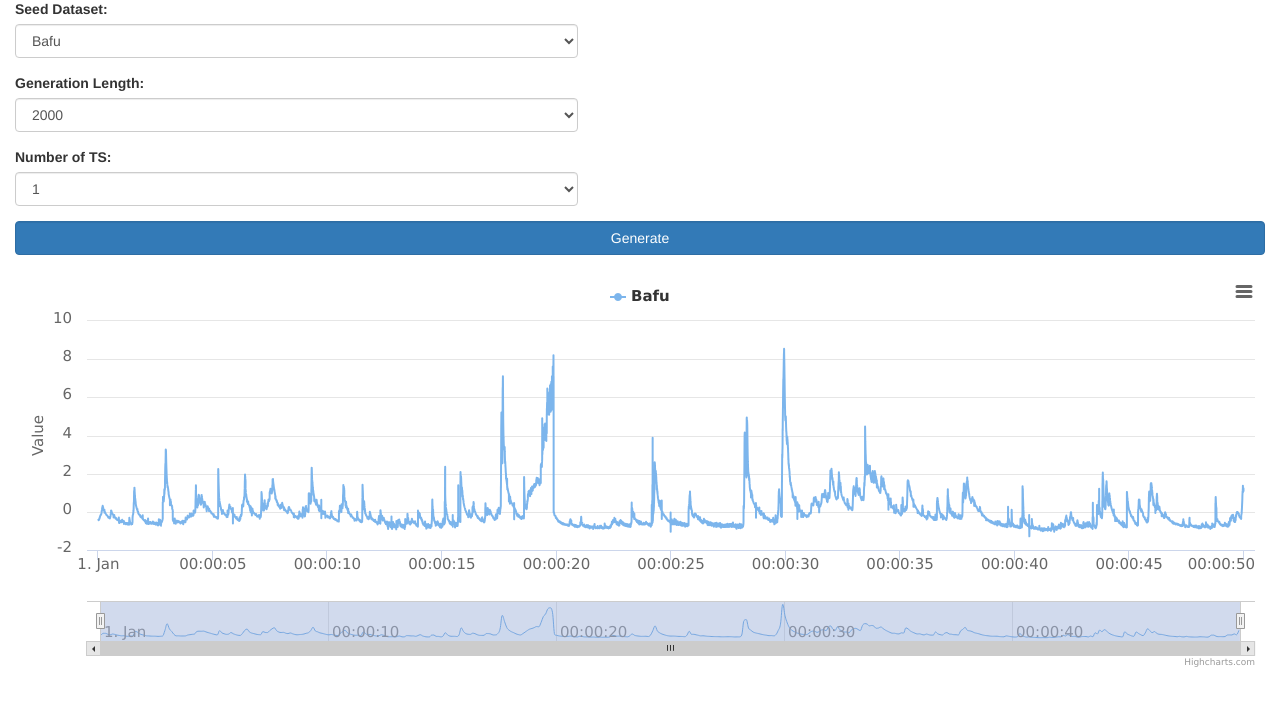
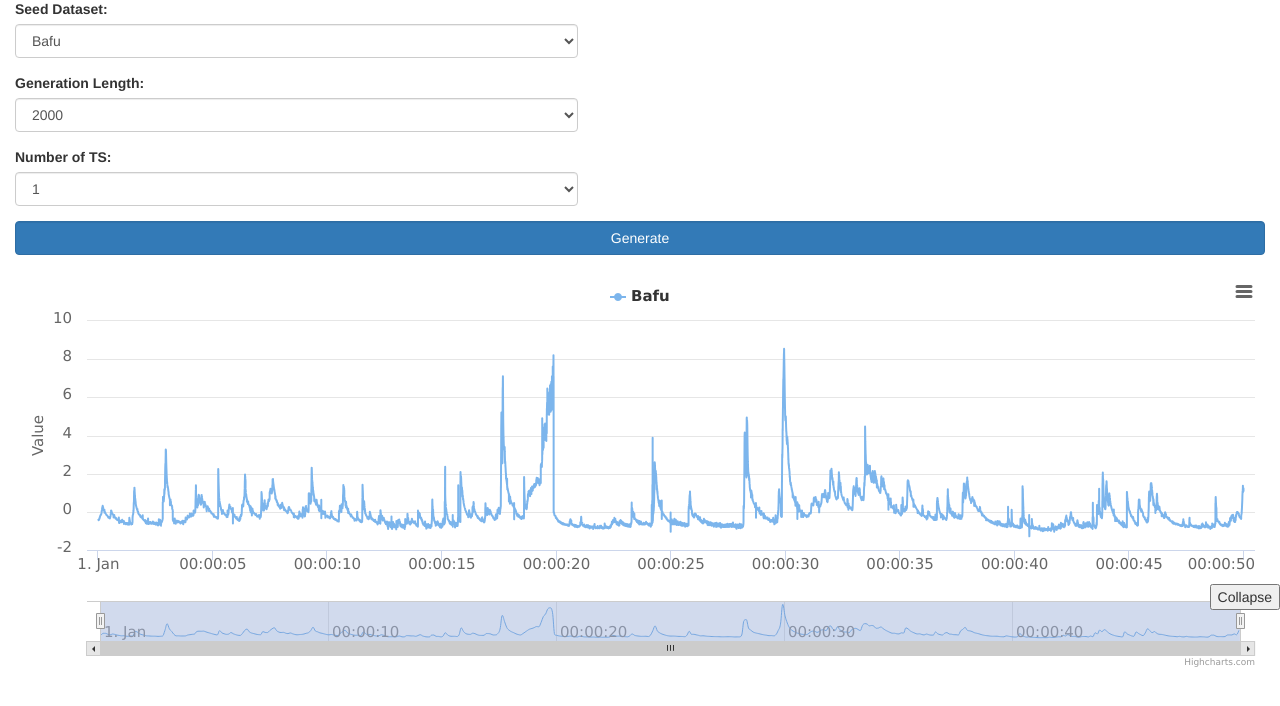
Before and after one commit to eXascaleInfolab/seer, a Django app: page /generation in a window 1280 px wide. Shown: the part 71-777 px from the top of the page. Run offline with Django 4.2, Linux system fonts and the light colour scheme; some libraries are stand-ins or nearby versions.

Commit message:
Initial commit

```diff
--- a/templates/base.html
+++ b/templates/base.html
@@ -68,9 +68,11 @@
         .highcharts-axis-labels > text {
             font-size: 15px !important;
         }
+
         .highcharts-axis > text {
             font-size: 15px !important;
         }
+
         body {
             padding-top: 70px; /* Required padding for .navbar-fixed-top. Remove if using .navbar-static-top. Change if height of navigation changes. */
         }
@@ -170,7 +172,7 @@
     </div>
 </nav>
 
-<div class="container-fluid" style="height:90%">
+<div class="container-fluid" style="max-height: 90vh; position: relative;">
     {% block content_fluid %}
     {% endblock %}
 </div>
--- a/templates/generation/generation.html
+++ b/templates/generation/generation.html
@@ -4,6 +4,9 @@
 
 {#context contains: data_sets  #}
 {% block content_fluid %}
+    <button id="collapseBtn" class="scrol-fix" style="position: absolute; bottom: 60px; right: 0; z-index: 9999;">
+        Collapse
+    </button>
 
     {% include "generation/generation_from.html" %}
 
@@ -11,7 +14,8 @@
         <div id="data-container"></div>
     </div>
 
-    <div id="generation-chart" style="display: none;">
+    <div id="generation-chart" style="display: none;position: relative;">
+
         <div id="generation-container" style="height: 1000px"></div>
     </div>
 
@@ -26,12 +30,13 @@
             });
         }
 
+        let nGenerated = 0
+
         function loadGeneratedData() {
             console.log("loadGeneratedData");
 
             // Set generation-chart visible
             document.getElementById("generation-chart").style.display = "block";
-
             getGeneratedDatasets().done(function (data) {
                 var newData = data.generated;
                 console.log(newData);
@@ -45,8 +50,8 @@
                 while (generationChart.yAxis.length > 1) {
                     generationChart.yAxis[0].remove();
                 }
-
-                document.getElementById('generation-container').style.height = ((newData.length + 0.4) * 300) + 'px'
+                nGenerated = newData.length
+                document.getElementById('generation-container').style.height = ((nGenerated + 0.4) * 300) + 'px'
 
                 newData.forEach(function (ts, index) {
                     generationChart.addAxis({
@@ -55,8 +60,8 @@
                         },
                         top: index * 300 + "px",
                         offset: 1,
-                        height: "300px",
-                        minPadding: 0.2,
+                        height: "310px",
+                        minPadding: 0.3,
                         endOnTick: false,
                     })
                 })
@@ -74,13 +79,15 @@
 
                     // Add the series to the chart using the new axis
                     generationChart.addSeries({
-                        name: data.name + "_generated" + index+1,
+                        name: data.name + "_generated" + index + 1,
                         data: ts,
                         yAxis: index // Use the index of the last added axis
                     }, false);
                 });
+                generationChart.axes[3].update({title: {text: "1"}})
 
                 generationChart.redraw();
+
             });
         }
 
@@ -89,6 +96,28 @@
 
         let generationBtn = document.getElementById("generationBtn");
         generationBtn.addEventListener("click", loadGeneratedData);
+
+        let collapseAxes = function () {
+            generationChart.series.forEach(function (series, index) {
+                if (series.name.includes("Navigator")) return;
+                series.update({yAxis: 0})
+            })
+            document.getElementById('generation-container').style.height = ((1 + 0.4) * 300) + 'px'
+
+        }
+        let extendAxes = function () {
+            document.getElementById('generation-container').style.height = ((nGenerated + 0.4) * 300) + 'px'
+
+            generationChart.series.forEach(function (series, index) {
+                if (series.name.includes("Navigator")) return;
+                series.update({yAxis: index})
+            })
+
+        }
+
+        let collapseBtn = document.getElementById("collapseBtn");
+        collapseBtn.addEventListener("click", collapseAxes);
+
 
         let dataChart = Highcharts.chart(`data-container`, {
             chart: {
```
